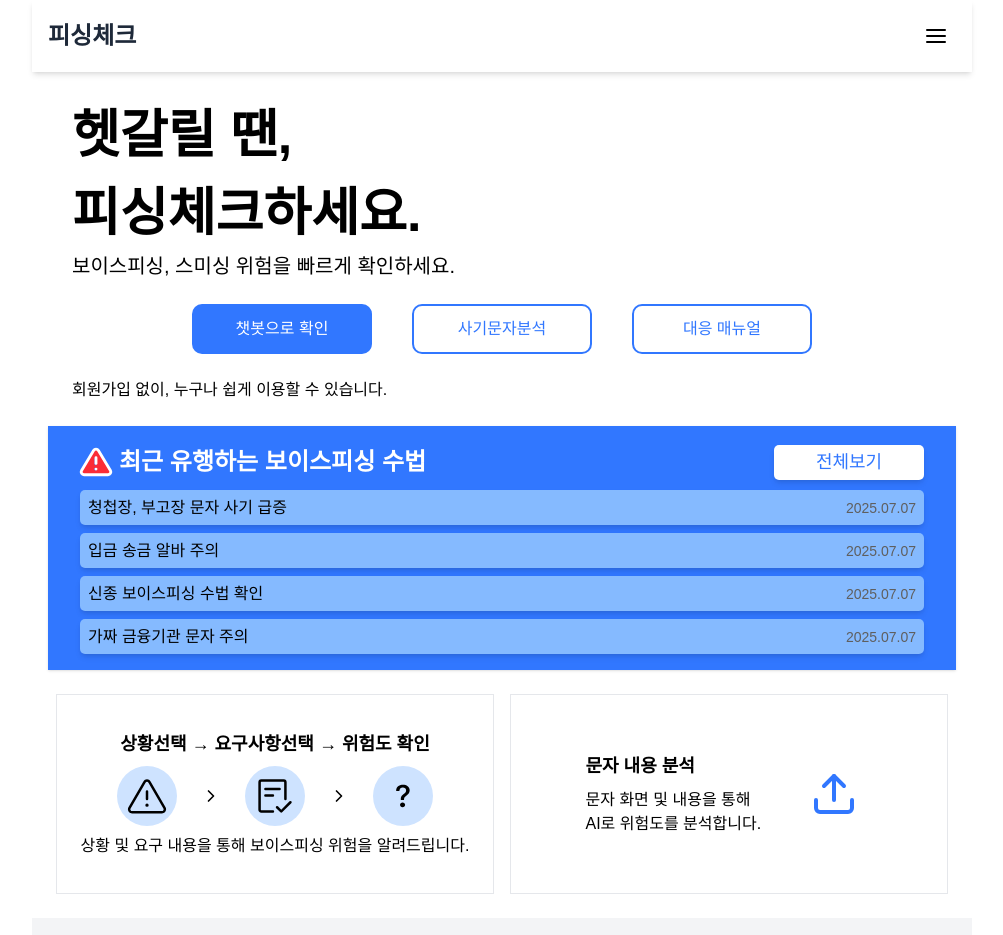
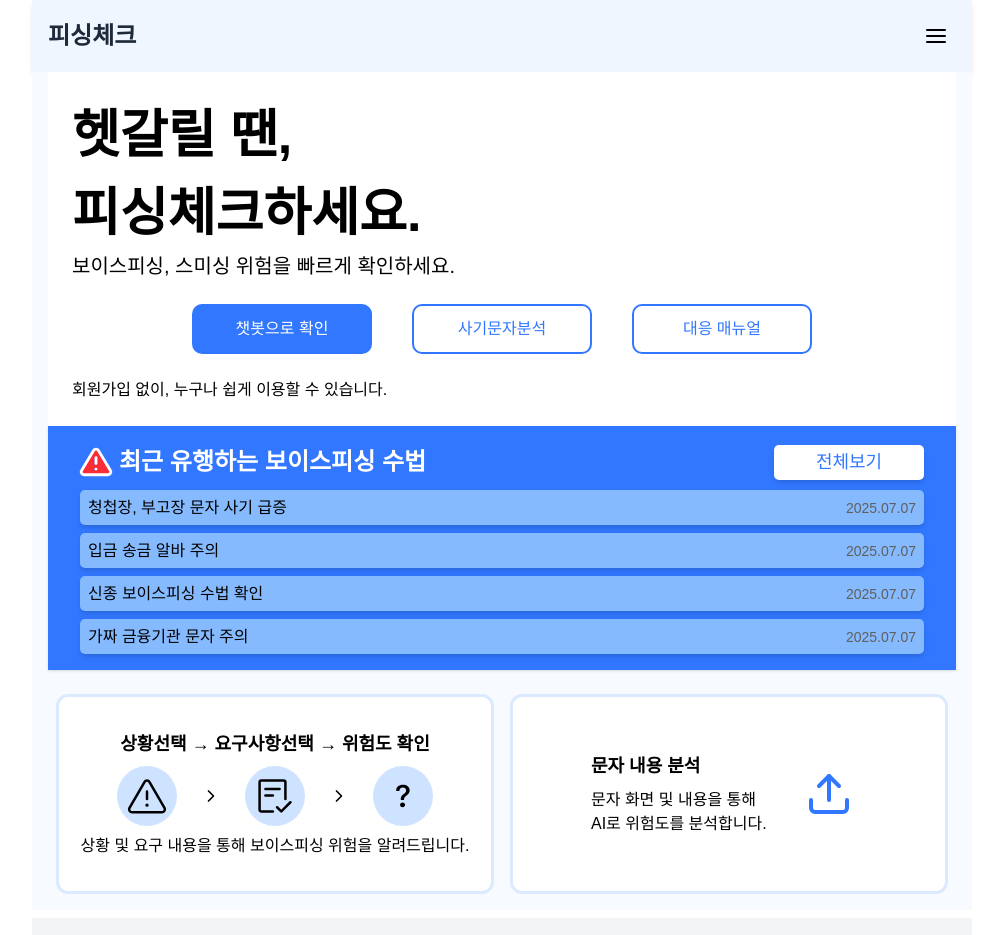
Before and after one commit to Su-Bang-Phishing-Check/Front-Phishing-Check, a Next.js app: page / in a window 1280 px wide. Shown: the top 935 px of the page, without its empty margins (138-1141 px from the left). Built offline with nearby package versions, Linux system fonts and the light colour scheme.

Commit message:
style&feat: 배경 색 변경 및 사기문자 분석 화면 수정

```diff
--- a/src/app/Layout/Header.tsx
+++ b/src/app/Layout/Header.tsx
@@ -15,7 +15,7 @@ export default function Header() {
   };
 
   return (
-    <header className="flex items-center justify-between p-4 bg-white shadow-md">
+    <header className="flex items-center justify-between p-4 bg-blue-50 shadow-md">
       <h1
         onClick={handleLogoClick}
         className="text-xl md:text-2xl font-bold text-gray-800 cursor-pointer"
--- a/src/app/analyse/components/ImageAnalyse/ImageAnalyse.tsx
+++ b/src/app/analyse/components/ImageAnalyse/ImageAnalyse.tsx
@@ -38,7 +38,7 @@ const ImageAnalyse = () => {
   };
 
   return (
-    <div className="w-full max-w-[900px] flex flex-col items-center justify-center p-6 gap-y-6">
+    <div className="w-full max-w-[900px] flex flex-col items-center  gap-y-4">
       <ImageUpload image={image} setImage={setImage} />
       <AnalyseButton onClick={handleSubmit} disabled={!image} />
       <AnalyseResult result={result} />
--- a/src/app/components/ChatbotBanner.tsx
+++ b/src/app/components/ChatbotBanner.tsx
@@ -16,7 +16,7 @@ const ChatbotBanner = () => {
       flex flex-col items-center justify-center
       bg-white p-4 my-2 md:my-4 mx-2 text-black
       w-full md:w-[450px] h-[150px] md:h-[200px]
-      border-[1px] border-gray-200
+      border-3 border-blue-100 rounded-xl
       hover:shadow-md active:scale-95 transition-transform"
     >
       <div className="text-lg font-semibold">
--- a/src/app/components/MainBanner.tsx
+++ b/src/app/components/MainBanner.tsx
@@ -3,7 +3,7 @@ import Button from './Button';
 
 const MainBanner = () => {
   return (
-    <section className="flex flex-col justify-center p-6 gap-y-6">
+    <section className="flex flex-col justify-center p-6 gap-y-6 w-full bg-white">
       <div>
         <h2 className="font-bold text-[2rem] md:text-[3.25rem]">
           헷갈릴 땐,
--- a/src/app/components/MessageBanner.tsx
+++ b/src/app/components/MessageBanner.tsx
@@ -11,15 +11,12 @@ const MessageBanner = () => {
   return (
     <div
       onClick={handleBannerClick}
-      className="
-        cursor-pointer
-        flex flex-row items-center justify-center
-        bg-white gap-x-2
-        p-4 my-1 md:my-4 mx-2 text-black
-        w-full md:w-[450px]
-        h-[150px] md:h-[200px]
-        border-[1px] border-gray-200
-        hover:shadow-md active:scale-95 transition-transform"
+      className="cursor-pointer
+      flex items-center justify-center
+      bg-white p-4 my-2 md:my-4 mx-2 text-black
+      w-full md:w-[450px] h-[150px] md:h-[200px]
+      border-3 border-blue-100 rounded-xl
+      hover:shadow-md active:scale-95 transition-transform"
     >
       <div className="w-1/2 p-3">
         <div className="text-lg font-semibold">문자 내용 분석</div>
--- a/src/app/layout.tsx
+++ b/src/app/layout.tsx
@@ -15,9 +15,11 @@ export default function RootLayout({
 }) {
   return (
     <html lang="ko">
-      <body className="max-w-[940px] mx-auto bg-white text-brack">
+      <body className="max-w-[940px] mx-auto text-brack">
         <Header />
-        <main className="md:px-4 min-h-screen">{children}</main>
+        <main className="md:px-4 min-h-screen bg-[#f7fbff]">
+          {children}
+        </main>
         <Footer />
       </body>
     </html>
```
